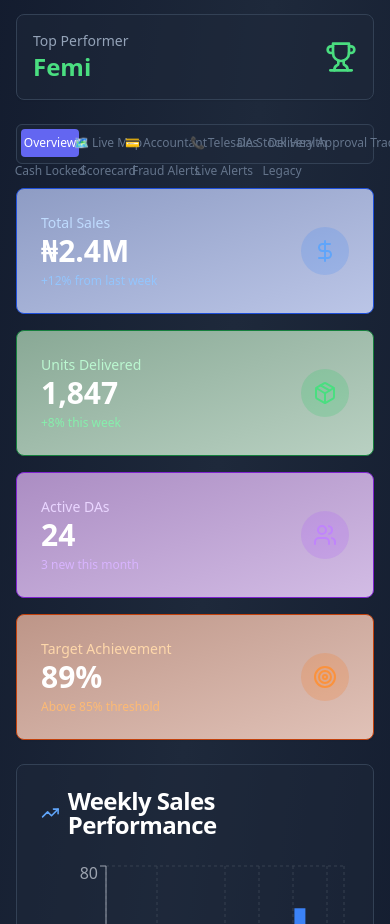
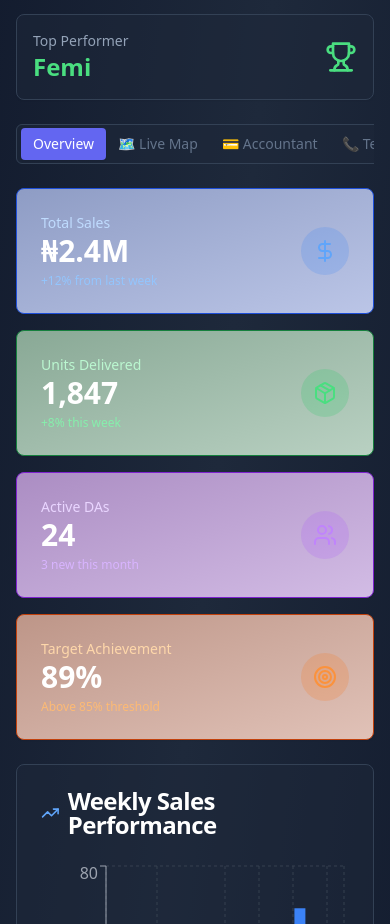
Before and after one commit to dvonne2/vitalvida-inventory-command, a React (Vite) app: page / in a window 390 px wide. Shown: the part 982-1906 px from the top of the page. Built offline with nearby package versions, Linux system fonts and the light colour scheme.

Commit message:
Fix: Improve navigation tab layout and styling
Refactor tab layout to use flexbox, implement horizontal scrolling on mobile, and adjust styling for better responsiveness and readability.

```diff
--- a/src/pages/Index.tsx
+++ b/src/pages/Index.tsx
@@ -1,3 +1,4 @@
+
 import React, { useState, useEffect } from 'react';
 import { Card, CardContent, CardHeader, CardTitle } from '@/components/ui/card';
 import { Badge } from '@/components/ui/badge';
@@ -160,41 +161,79 @@ const Index = () => {
 
         {/* Main Dashboard Tabs */}
         <Tabs defaultValue="overview" className="space-y-6">
-          <TabsList className="grid w-full grid-cols-6 md:grid-cols-12 bg-slate-800/50 border border-slate-700">
-            <TabsTrigger value="overview" className="data-[state=active]:bg-indigo-500 data-[state=active]:text-white text-xs">
+          <div className="w-full overflow-x-auto">
+            <TabsList className="inline-flex h-10 items-center justify-start rounded-md bg-slate-800/50 border border-slate-700 p-1 text-muted-foreground min-w-max">
+              <TabsTrigger
+                value="overview"
+                className="inline-flex items-center justify-center whitespace-nowrap rounded-sm px-3 py-1.5 text-sm font-medium ring-offset-background transition-all focus-visible:outline-none focus-visible:ring-2 focus-visible:ring-ring focus-visible:ring-offset-2 disabled:pointer-events-none disabled:opacity-50 data-[state=active]:bg-indigo-500 data-[state=active]:text-white data-[state=active]:shadow-sm"
+              >
                 Overview
               </TabsTrigger>
-            <TabsTrigger value="live-inventory" className="data-[state=active]:bg-emerald-500 data-[state=active]:text-white text-xs">
-              🗺️ Live Map
+              <TabsTrigger
+                value="live-inventory"
+                className="inline-flex items-center justify-center whitespace-nowrap rounded-sm px-3 py-1.5 text-sm font-medium ring-offset-background transition-all focus-visible:outline-none focus-visible:ring-2 focus-visible:ring-ring focus-visible:ring-offset-2 disabled:pointer-events-none disabled:opacity-50 data-[state=active]:bg-emerald-500 data-[state=active]:text-white data-[state=active]:shadow-sm"
+              >
+                <span className="mr-1">🗺️</span>
+                Live Map
               </TabsTrigger>
-            <TabsTrigger value="accountant-panel" className="data-[state=active]:bg-green-500 data-[state=active]:text-white text-xs">
-              💳 Accountant
+              <TabsTrigger
+                value="accountant-panel"
+                className="inline-flex items-center justify-center whitespace-nowrap rounded-sm px-3 py-1.5 text-sm font-medium ring-offset-background transition-all focus-visible:outline-none focus-visible:ring-2 focus-visible:ring-ring focus-visible:ring-offset-2 disabled:pointer-events-none disabled:opacity-50 data-[state=active]:bg-green-500 data-[state=active]:text-white data-[state=active]:shadow-sm"
+              >
+                <span className="mr-1">💳</span>
+                Accountant
               </TabsTrigger>
-            <TabsTrigger value="telesales-panel" className="data-[state=active]:bg-purple-500 data-[state=active]:text-white text-xs">
-              📞 Telesales
+              <TabsTrigger
+                value="telesales-panel"
+                className="inline-flex items-center justify-center whitespace-nowrap rounded-sm px-3 py-1.5 text-sm font-medium ring-offset-background transition-all focus-visible:outline-none focus-visible:ring-2 focus-visible:ring-ring focus-visible:ring-offset-2 disabled:pointer-events-none disabled:opacity-50 data-[state=active]:bg-purple-500 data-[state=active]:text-white data-[state=active]:shadow-sm"
+              >
+                <span className="mr-1">📞</span>
+                Telesales
               </TabsTrigger>
-            <TabsTrigger value="da-stock-health" className="data-[state=active]:bg-blue-500 data-[state=active]:text-white text-xs">
-              DA Stock Health
+              <TabsTrigger
+                value="da-stock-health"
+                className="inline-flex items-center justify-center whitespace-nowrap rounded-sm px-3 py-1.5 text-sm font-medium ring-offset-background transition-all focus-visible:outline-none focus-visible:ring-2 focus-visible:ring-ring focus-visible:ring-offset-2 disabled:pointer-events-none disabled:opacity-50 data-[state=active]:bg-blue-500 data-[state=active]:text-white data-[state=active]:shadow-sm"
+              >
+                DA Stock
               </TabsTrigger>
-            <TabsTrigger value="sales-tracker" className="data-[state=active]:bg-green-500 data-[state=active]:text-white text-xs">
-              Delivery Approval Tracker
+              <TabsTrigger
+                value="sales-tracker"
+                className="inline-flex items-center justify-center whitespace-nowrap rounded-sm px-3 py-1.5 text-sm font-medium ring-offset-background transition-all focus-visible:outline-none focus-visible:ring-2 focus-visible:ring-ring focus-visible:ring-offset-2 disabled:pointer-events-none disabled:opacity-50 data-[state=active]:bg-green-500 data-[state=active]:text-white data-[state=active]:shadow-sm"
+              >
+                Delivery Tracker
               </TabsTrigger>
-            <TabsTrigger value="cash-locked" className="data-[state=active]:bg-yellow-500 data-[state=active]:text-white text-xs">
+              <TabsTrigger
+                value="cash-locked"
+                className="inline-flex items-center justify-center whitespace-nowrap rounded-sm px-3 py-1.5 text-sm font-medium ring-offset-background transition-all focus-visible:outline-none focus-visible:ring-2 focus-visible:ring-ring focus-visible:ring-offset-2 disabled:pointer-events-none disabled:opacity-50 data-[state=active]:bg-yellow-500 data-[state=active]:text-white data-[state=active]:shadow-sm"
+              >
                 Cash Locked
               </TabsTrigger>
-            <TabsTrigger value="scorecard" className="data-[state=active]:bg-purple-500 data-[state=active]:text-white text-xs">
+              <TabsTrigger
+                value="scorecard"
+                className="inline-flex items-center justify-center whitespace-nowrap rounded-sm px-3 py-1.5 text-sm font-medium ring-offset-background transition-all focus-visible:outline-none focus-visible:ring-2 focus-visible:ring-ring focus-visible:ring-offset-2 disabled:pointer-events-none disabled:opacity-50 data-[state=active]:bg-purple-500 data-[state=active]:text-white data-[state=active]:shadow-sm"
+              >
                 Scorecard
               </TabsTrigger>
-            <TabsTrigger value="fraud-alerts" className="data-[state=active]:bg-red-500 data-[state=active]:text-white text-xs">
+              <TabsTrigger
+                value="fraud-alerts"
+                className="inline-flex items-center justify-center whitespace-nowrap rounded-sm px-3 py-1.5 text-sm font-medium ring-offset-background transition-all focus-visible:outline-none focus-visible:ring-2 focus-visible:ring-ring focus-visible:ring-offset-2 disabled:pointer-events-none disabled:opacity-50 data-[state=active]:bg-red-500 data-[state=active]:text-white data-[state=active]:shadow-sm"
+              >
                 Fraud Alerts
               </TabsTrigger>
-            <TabsTrigger value="alerts" className="data-[state=active]:bg-orange-500 data-[state=active]:text-white text-xs">
+              <TabsTrigger
+                value="alerts"
+                className="inline-flex items-center justify-center whitespace-nowrap rounded-sm px-3 py-1.5 text-sm font-medium ring-offset-background transition-all focus-visible:outline-none focus-visible:ring-2 focus-visible:ring-ring focus-visible:ring-offset-2 disabled:pointer-events-none disabled:opacity-50 data-[state=active]:bg-orange-500 data-[state=active]:text-white data-[state=active]:shadow-sm"
+              >
                 Live Alerts
               </TabsTrigger>
-            <TabsTrigger value="legacy" className="data-[state=active]:bg-gray-500 data-[state=active]:text-white text-xs">
+              <TabsTrigger
+                value="legacy"
+                className="inline-flex items-center justify-center whitespace-nowrap rounded-sm px-3 py-1.5 text-sm font-medium ring-offset-background transition-all focus-visible:outline-none focus-visible:ring-2 focus-visible:ring-ring focus-visible:ring-offset-2 disabled:pointer-events-none disabled:opacity-50 data-[state=active]:bg-gray-500 data-[state=active]:text-white data-[state=active]:shadow-sm"
+              >
                 Legacy
               </TabsTrigger>
             </TabsList>
+          </div>
 
           <TabsContent value="overview" className="space-y-4">
             <EnhancedDashboardOverview />
```
Lines whose indentation alone changed are shown as unchanged.
